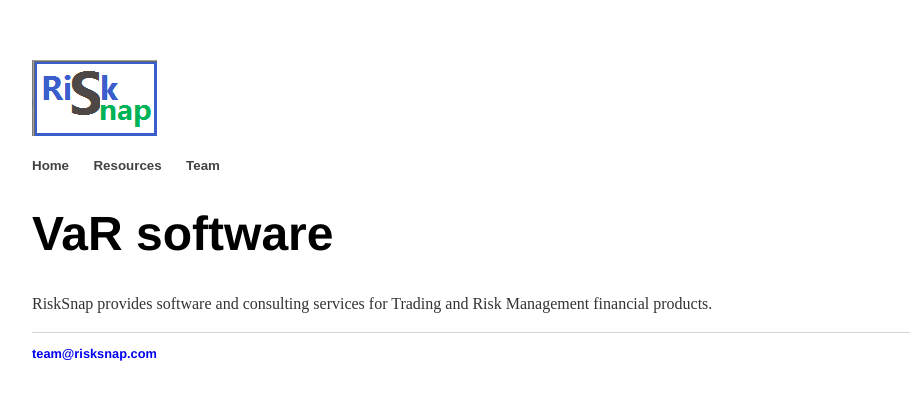
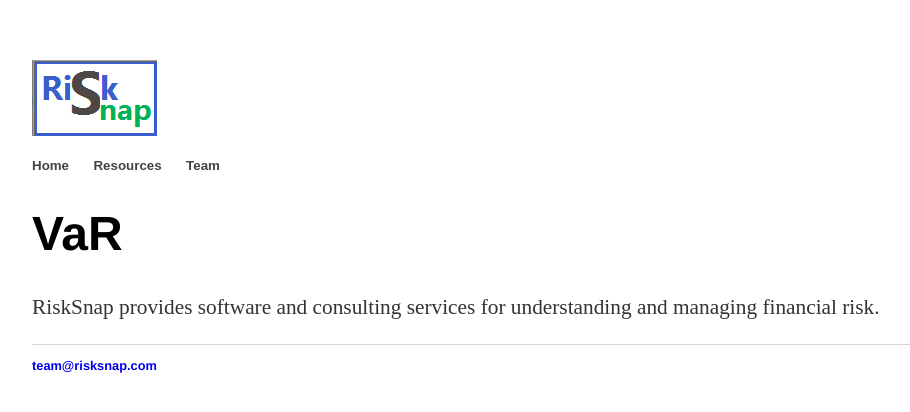
Before and after one commit to risksnap/RiskSnap, a Jekyll site: the page built from index.html, in a window 1280 px wide. Shown: the top 412 px of the page, without its empty margins (160-1070 px from the left). Built offline with Jekyll 4.4.1, drawn with Linux system fonts in a browser that asks for light colours.

Commit message:
Update team page

```diff
--- a/css/main.css
+++ b/css/main.css
@@ -26,7 +26,7 @@ h1 {
     font-family:'Helvetica', 'Arial', 'Sans-Serif';
 }
 p {
-    font-size: 1em;
+    font-size: 1.333em;
     line-height: 1.4em;
     color: #333;
 }
--- a/index.html
+++ b/index.html
@@ -2,6 +2,6 @@
 layout: default
 ---
 <div class="blurb">
-	<H1>VaR software</H1>
-    <p>RiskSnap provides software and consulting services for Trading and Risk Management financial products.</p>
+	<H1>VaR</H1>
+    <p>RiskSnap provides software and consulting services for understanding and managing financial risk.</p>
 </div><!-- /.blurb -->
```
